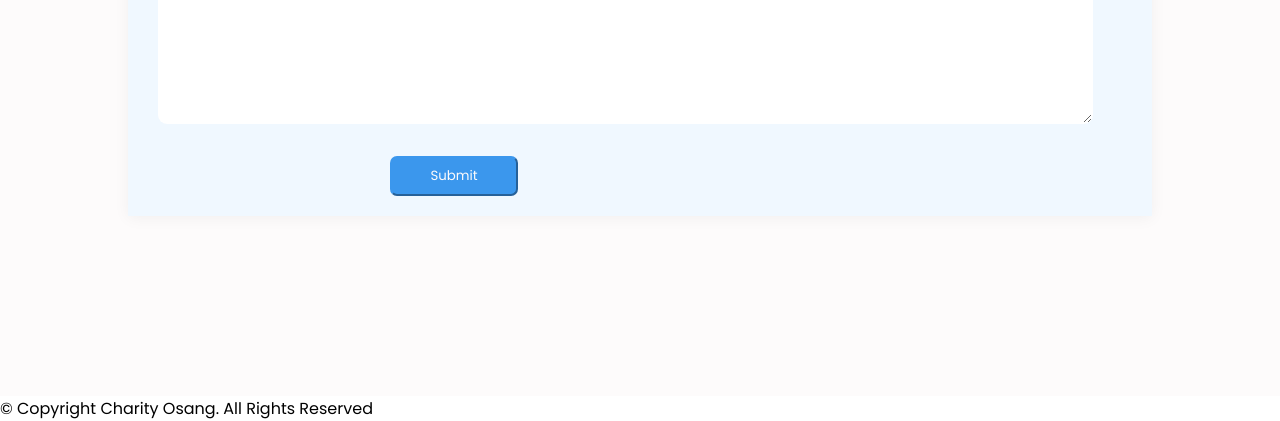
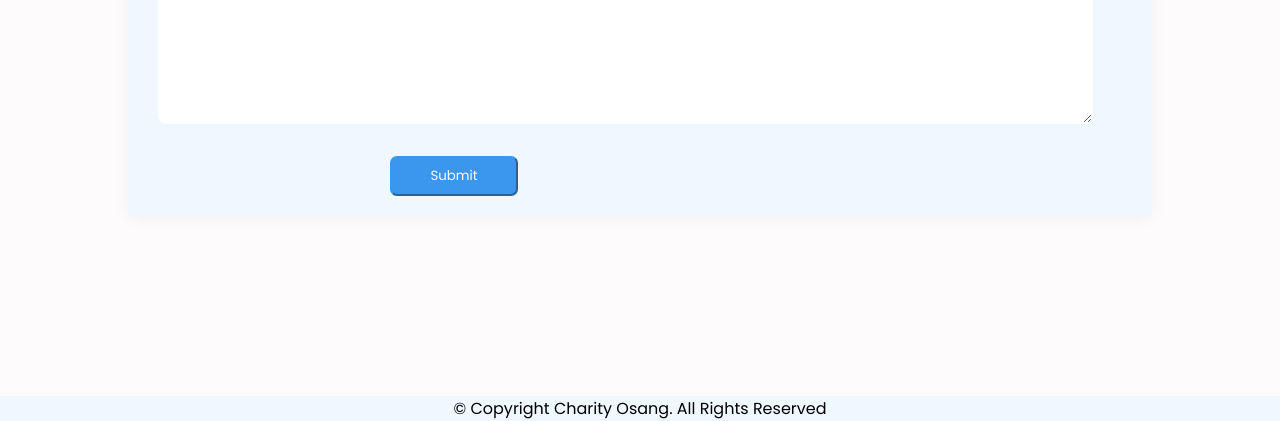
Before and after one commit to njuere/portfolio, a plain HTML site: page index.html in a window 1280 px wide. Shown: the part 4586-5007 px from the top of the page. Drawn offline with Linux system fonts and the light colour scheme.

Commit message:
Update style.css

```diff
--- a/style.css
+++ b/style.css
@@ -348,6 +348,11 @@ textarea{
 #tw{
     color: #3b97ed ;
 }
+footer{
+   text-align: center;
+   width: 100%;
+   background-color: aliceblue;
+}
 
 /* tablet */
 @media only screen and (max-width:1000px){
```
